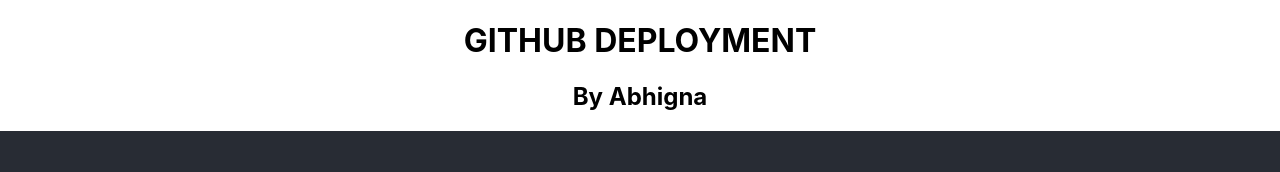
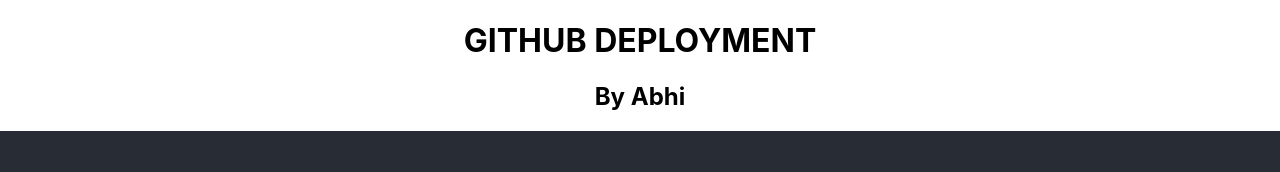
Before and after one commit to Abhigna-Nannapaneni/REACT-P1, a React (Create React App) app: page / in a window 1280 px wide. Shown: the top 172 px of the page. Built offline with nearby package versions, Linux system fonts and the light colour scheme.

Commit message:
12th commit

```diff
--- a/src/App.js
+++ b/src/App.js
@@ -5,7 +5,7 @@
   return (
     <div className="App">
       <h1>GITHUB DEPLOYMENT</h1>
-      <h2>By Abhigna</h2>
+      <h2>By Abhi</h2>
       <header className="App-header">
         <img src={logo} className="App-logo" alt="logo" />
       </header>
```
